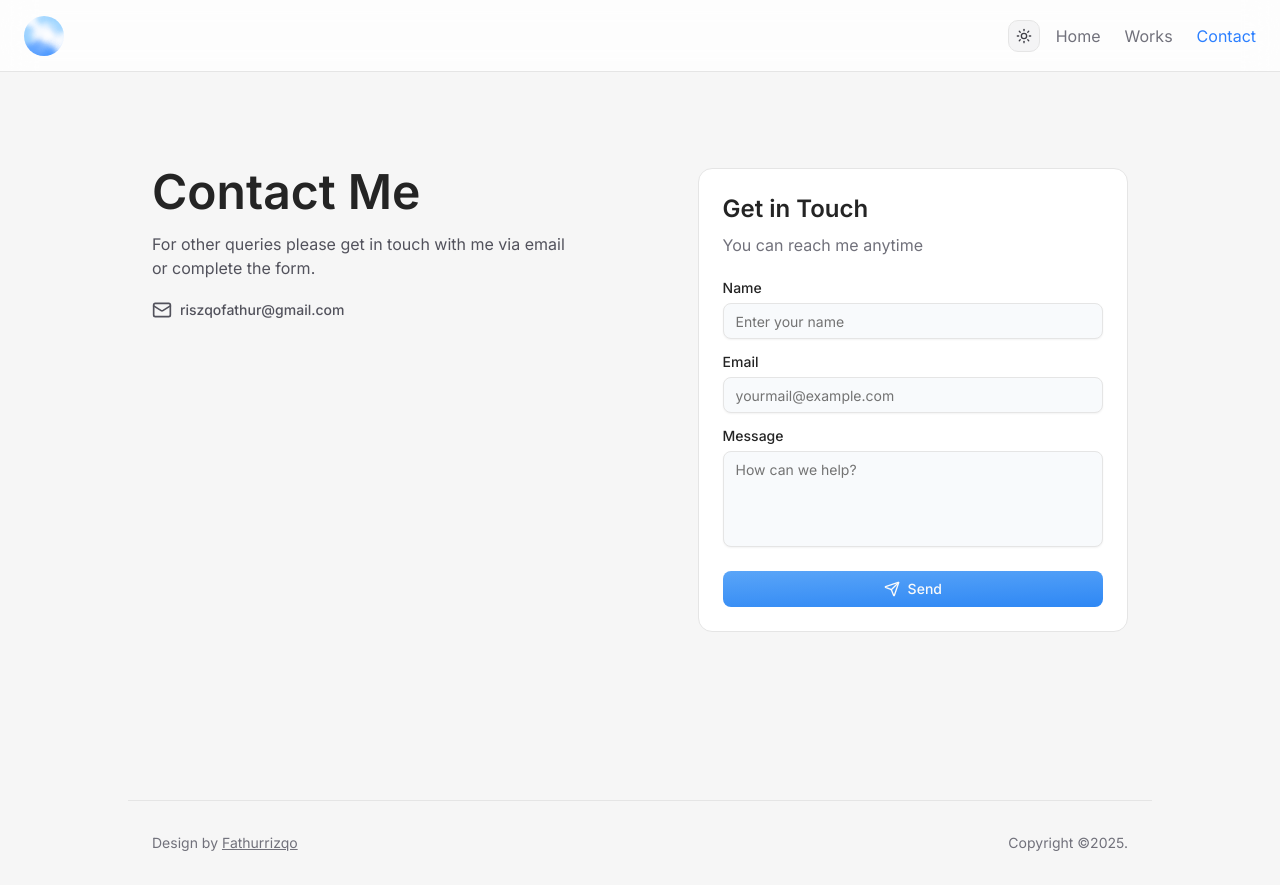
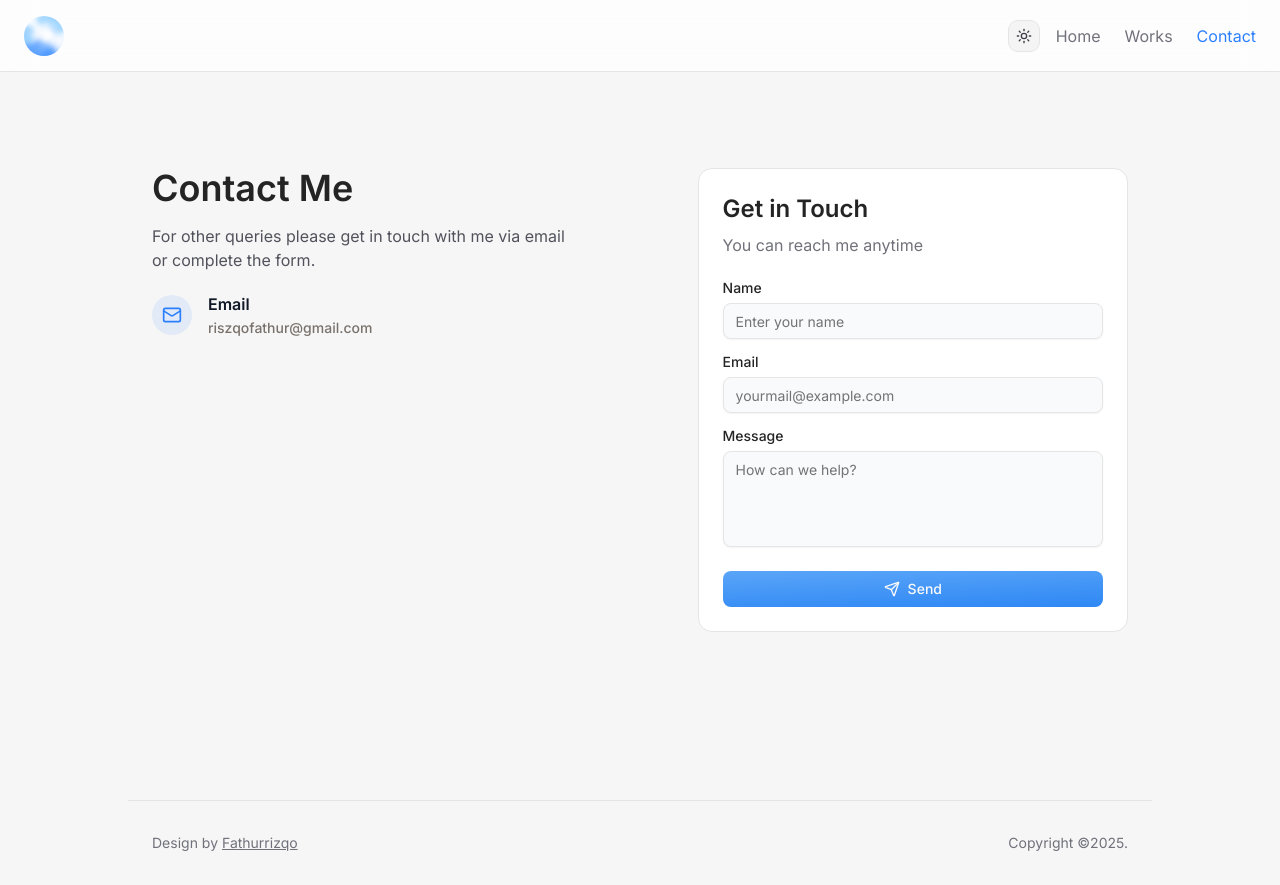
Before and after one commit to nerveign/portofolio, a React (Vite) app: page /contact in a window 1280 px wide. Built offline with nearby package versions, Linux system fonts and the light colour scheme.

Commit message:
Adjust content on the contact section

```diff
--- a/src/components/layout/contact-layout.tsx
+++ b/src/components/layout/contact-layout.tsx
@@ -4,7 +4,7 @@ import { Toaster } from '../ui/sonner';
 export const ContactLayout = () => {
   return (
     <>
-      <div className="flex h-screen justify-center items-center">
+      <div className="flex h-screen justify-center items-center mt-10 md:mt-0">
         <ContactSection />
         <Toaster />
       </div>
--- a/src/components/ui/contact-heading.tsx
+++ b/src/components/ui/contact-heading.tsx
@@ -4,15 +4,20 @@ export const Contact = () => {
   return (
     <div>
       <div>
-        <h2 className="font-semibold text-2xl lg:text-5xl">Contact Me</h2>
+        <h2 className="font-semibold text-2xl lg:text-4xl">Contact Me</h2>
         <div className="mt-3 lg:mt-4 text-zinc-600 dark:text-[#A5A3A3]">
           <div className="xl:max-w-5/6">
             <p>For other queries please get in touch with me via email or complete the form.</p>
           </div>
-          <div className="flex gap-2 items-center mt-2 lg:mt-3">
-            <div className="flex gap-2 items-center mt-2">
-              <Mail className="size-5 text-zinc-600 dark:text-white" />
-              <p className="text-sm font-medium dark:text-white">riszqofathur@gmail.com</p>
+          <div className="flex gap-4 items-center mt-2 lg:mt-3">
+            <div className="flex gap-2 md:gap-4 items-center mt-2">
+              <div className="size-10 flex justify-center items-center text-blue-500 bg-blue-500/10 rounded-full p-1">
+                <Mail className="size-5 text-blue-500" />
+              </div>
+              <div className="flex flex-col gap-0.5">
+                <h3 className="font-semibold text-gray-900">Email</h3>
+                <p className="text-sm font-medium text-stone-500 dark:text-white">riszqofathur@gmail.com</p>
+              </div>
             </div>
           </div>
         </div>
```
Also changed, not shown: public/works/portofolio-2.png (deleted).
